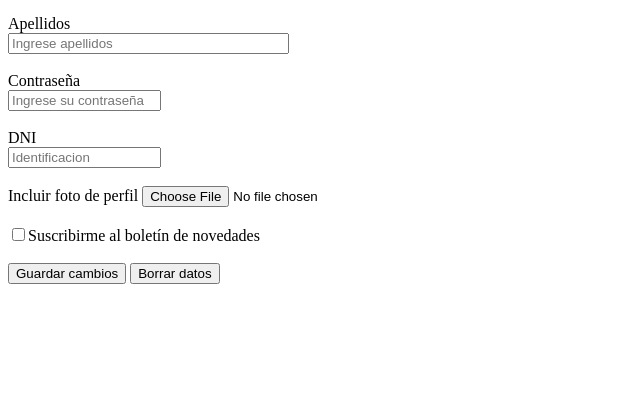
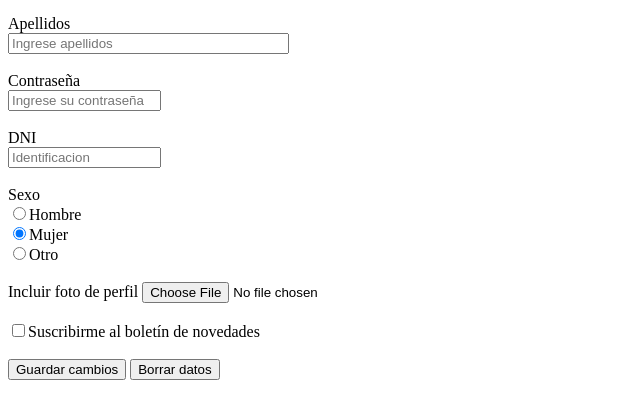
Before and after one commit to camaviga11/WebTarea3_formulario, a plain HTML site: page index.html in a window 1280 px wide. Shown: the part 122-540 px from the top of the page, without its empty margins (0-640 px from the left). Drawn offline with Linux system fonts and the light colour scheme.

Commit message:
Listo la parte del genero

```diff
--- a/index.html
+++ b/index.html
@@ -21,7 +21,10 @@
 			<label>DNI</label><br>
 			<input type="text" name="dni_i" size="16" maxlength="16" placeholder="Identificacion" title="Maximo 12 caracteres, minimo 4" pattern="[A-Za-z0-9!?-]{4,12}"><br><br>
 
-
+			<label> Sexo</label><br>
+			<input type="radio" name="genero_i" value="hombre">Hombre <br>
+			<input type="radio" name="genero_i" value="mujer" checked>Mujer <br>
+			<input type="radio" name="genero_i" value="otro">Otro <br><br>
 
 			<label>Incluir foto de perfil </label>
 			<input type="file" name="foto_i"><br><br>
```
